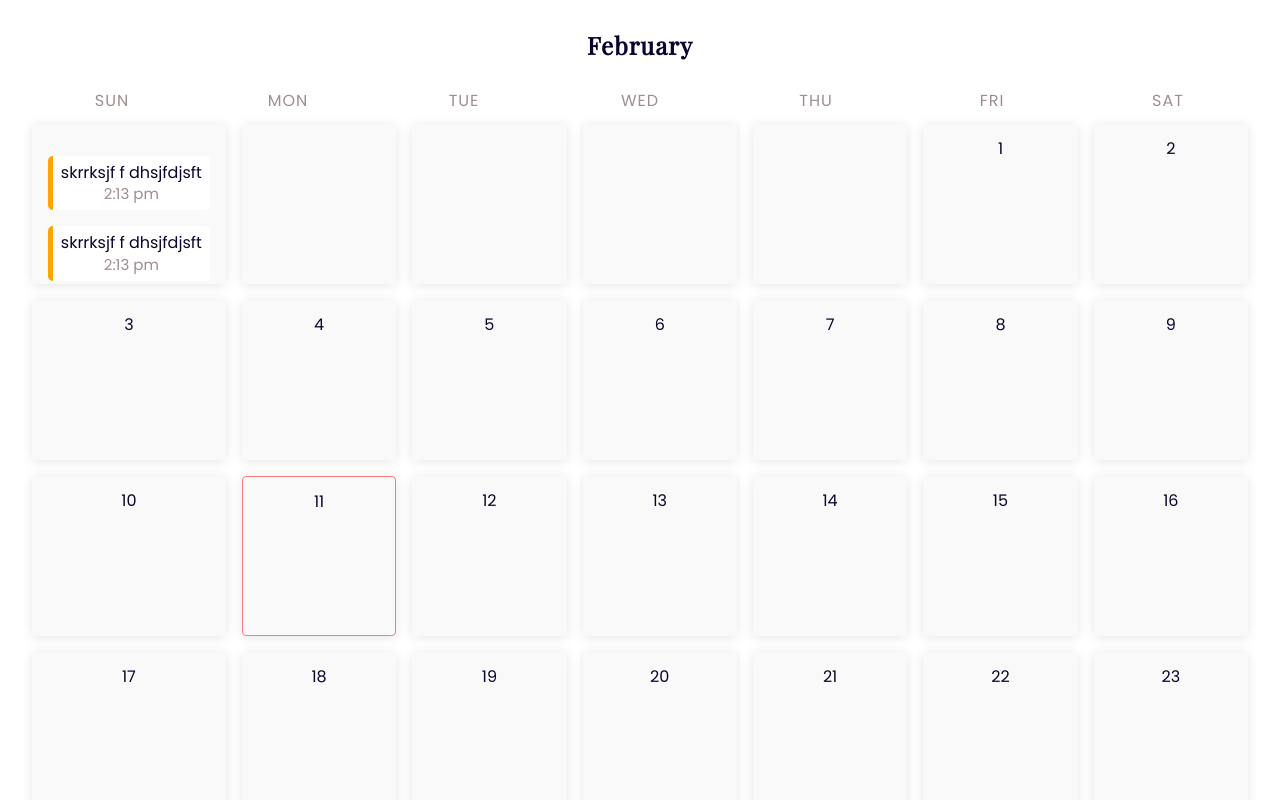
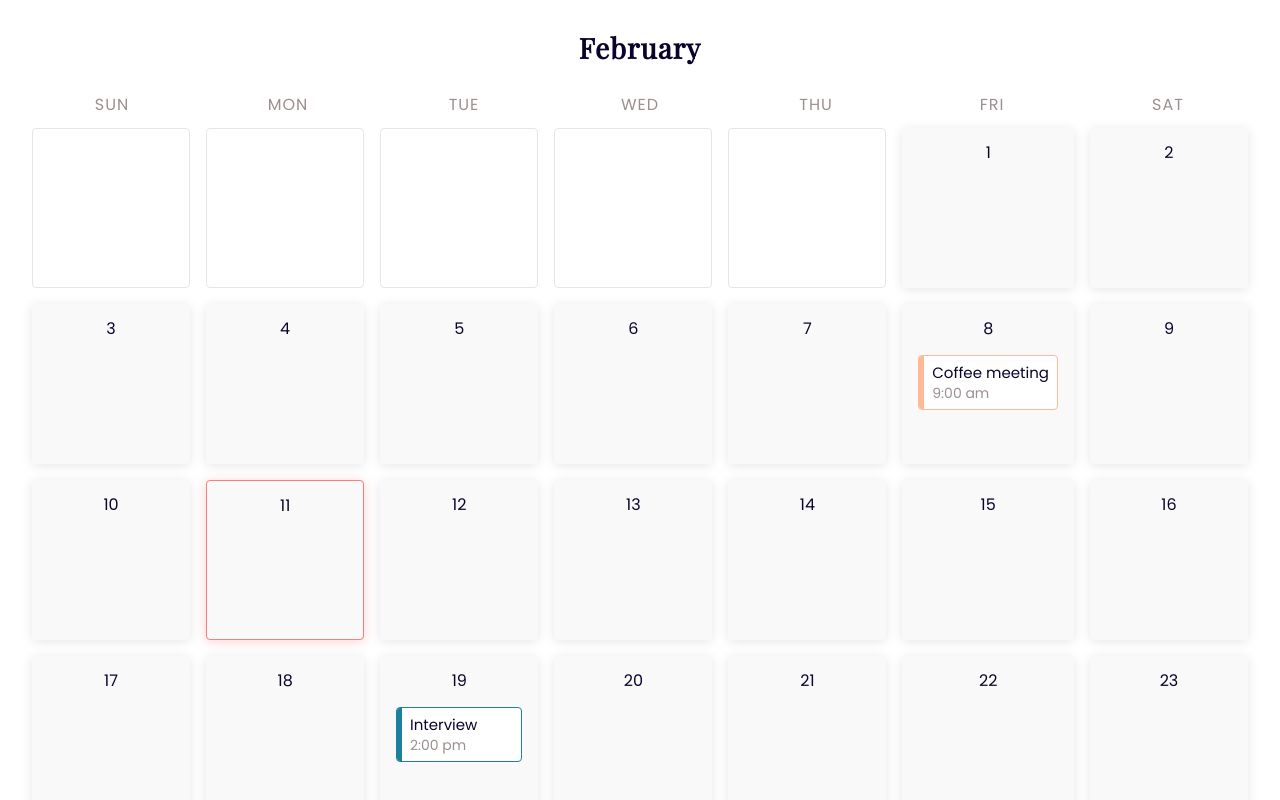
Before and after one commit to kelvinoshea/calendar, a React (Create React App) app: page / in a window 1280 px wide. Shown: the top 800 px of the page. Built offline with nearby package versions, Linux system fonts and the light colour scheme.

Commit message:
more additions, + styles

```diff
--- a/src/App.scss
+++ b/src/App.scss
@@ -8,3 +8,7 @@
   align-items: center;
   padding: 1rem;
 }
+
+h1, h2, h3, h4, h5, h6 {
+  font-weight: 700;
+}
--- a/src/components/Calendar/Calendar.module.scss
+++ b/src/components/Calendar/Calendar.module.scss
@@ -12,7 +12,7 @@
 .month {
   display: flex;
   justify-content: center;
-  font-size: 1.5rem;
+  font-size: 1.75rem;
   font-family: 'Playfair Display', serif;
   font-weight: bold;
   letter-spacing: 1px;
--- a/src/components/Calendar/index.jsx
+++ b/src/components/Calendar/index.jsx
@@ -1,15 +1,11 @@
 import React, { Component } from 'react'
 import dateFns from "date-fns"
-import PropTypes from 'prop-types'
 import styles from './Calendar.module.scss'
 import Day from '../Day'
 import Header from '../Header';
 import Reminder from '../Reminder';
 
-export default class index extends Component {
-  static propTypes = {
-    prop: PropTypes
-  }
+export default class Calendar extends Component {
 
   state = {
     currentMonth: new Date()
@@ -43,16 +39,7 @@ export default class index extends Component {
           />
         </div>
         <div className={styles.dates}>
-          <Day>
-            <Reminder
-              name="skrrksjf  f dhsjfdjsft"
-              time='2:13 pm'
-            />
-            <Reminder
-              name="skrrksjf  f dhsjfdjsft"
-              time='2:13 pm'
-            />
-          </Day>
+          <Day/>
           <Day/>
           <Day/>
           <Day/>
@@ -80,7 +67,13 @@ export default class index extends Component {
           />
           <Day
             dayNumber='8'
-          />
+          >
+            <Reminder
+              name="Coffee meeting"
+              time='9:00 am'
+              colour="#ffb997"
+            />
+          </Day>
           <Day
             dayNumber='9'
           />
@@ -113,7 +106,13 @@ export default class index extends Component {
           />
           <Day
             dayNumber='19'
-          />
+          >
+            <Reminder
+              name="Interview"
+              time='2:00 pm'
+              colour="#1c819e"
+            />
+          </Day>
           <Day
             dayNumber='20'
           />
--- a/src/components/Day/Day.module.scss
+++ b/src/components/Day/Day.module.scss
@@ -4,17 +4,17 @@
   display: flex;
   flex: 1;
   flex-direction: column;
-  background-color: $light_blue;
+  background-color: $light_grey;
   height: 10rem;
   padding: 1rem;
   border-radius: 0.25rem;
-  box-shadow: 0 0.1rem 0.75rem #0b032d1a;
+  box-shadow: 0 0.1rem 0.75rem $shadow_light;
   transition: 0.2s transform;
 
-  &:hover:not(.differentMonth) {
+  &:hover:not(.differentMonth, .selected) {
     cursor: pointer;
     transform: translateY(-10px) scale(1.05);
-    box-shadow: 0 0.2rem 1.5rem #0b032d2a;
+    box-shadow: 0 0.2rem 1.5rem $shadow_dark;
   }
 
   &:active {
@@ -23,6 +23,22 @@
 
   &.currentDay {
     border: 1px solid $pink;
+    box-shadow: 0 0.1rem 0.75rem $shadow_active_light;
+
+    &:hover {
+      box-shadow: 0 0.1rem 1rem $shadow_active_dark;
+    }
+  }
+
+  &.selected {
+    transform: scale(3);
+    font-size: 8px;
+  }
+
+  &.differentMonth {
+    background-color: transparent;
+    border: 1px solid $shadow_light;
+    box-shadow: none;
   }
 }
 
--- a/src/components/Day/index.jsx
+++ b/src/components/Day/index.jsx
@@ -1,17 +1,15 @@
 import React, { Component } from 'react'
 import cn from 'classnames'
 import dateFns from "date-fns"
-import PropTypes from 'prop-types'
 import styles from './Day.module.scss';
+import Fields from '../Fields';
 export default class Day extends Component {
-  static propTypes = {
-    prop: PropTypes
-  }
 
   state = {
     currentDay: false,
     differentMonth: false,
     currentDayNumber: new Date(),
+    selected: false,
   }
 
   componentDidMount() {
@@ -26,16 +24,31 @@ export default class Day extends Component {
     }
   }
 
+  renderInputs() {
+    return (
+      <Fields
+        onClickCancel={console.log('skrrrt')}
+      />
+    )
+  }
+
   render() {
     return (
       <div className={cn(
         styles.day,
         this.state.currentDay ? styles.currentDay : null,
         this.state.differentMonth ? styles.differentMonth : null,
-      )}>
+        this.state.selected ? styles.selected : null,
+      )}
+        onClick={() => this.setState({ selected: true })}
+      >
         <p>{this.props.dayNumber}</p>
         <div className={styles.reminderContainer}>
-          {this.props.children}
+          {
+            this.state.selected ?
+              this.renderInputs()
+              : this.props.children
+          }
         </div>
       </div>
     )
--- /dev/null
+++ b/src/components/Fields/Fields.module.scss
@@ -0,0 +1,87 @@
+@import '../util/variables.scss';
+
+.field {
+  display: flex;
+  flex-direction: column;
+  justify-content: space-between;
+  flex: 1;
+  transition: 0.2s all;
+}
+
+.details {
+  display: flex;
+  flex-direction: column;
+}
+
+.name {
+  background: transparent;
+  border: none;
+  outline: none;
+  padding: 0.25rem 0.5rem 0.25rem 0;
+  border-bottom: 1px solid transparent;
+  transition: 0.1s all;
+  margin-bottom: 0.5rem;
+  font-weight: bold;
+
+  &::placeholder {
+    font-weight: 400;
+  }
+
+  &:focus {
+    border-bottom: 1px solid $pink;
+  }
+}
+
+.actions {
+  width: 100%;
+  display: flex;
+  justify-content: space-between;
+}
+
+.selects {
+  display: flex;
+  justify-content: space-between;
+}
+
+.colourPicker {
+  width: 1rem;
+  height: 1rem;
+}
+
+select {
+  background: transparent;
+  border: 0;
+  outline: none;
+  transition: 0.1s all;
+  border-radius: 0;
+  flex: 1;
+  margin-right: 0.5rem;
+
+  option {
+    font-size: 16px;
+  }
+
+  &:focus {
+    border-bottom: 1px solid $pink;
+  }
+}
+
+button {
+  background: none;
+  border: 0;
+  outline: none;
+  transition: 0.2s all;
+  cursor: pointer;
+
+  &.primary {
+    background: $green;
+    color: #fff;
+    padding: 0.25rem 0.5rem;
+    border-radius: 10rem;
+    flex-grow: 0;
+  }
+
+  &:hover {
+    opacity: 0.6;
+  }
+}
--- /dev/null
+++ b/src/components/Fields/index.jsx
@@ -0,0 +1,50 @@
+import React, { Component, Fragment, } from 'react'
+import styles from './Fields.module.scss'
+
+export default class Fields extends Component {
+  state = {
+    time: '',
+    backgroundColor: '#3fafd7',
+  }
+
+  renderTimes() {
+    return(
+      <Fragment>
+        <option value="0000">12:00am</option>
+        <option value="0030">12:30am</option>
+        <option value="0100">01:00am</option>
+        <option value="0130">01:30am</option>
+        <option value="0200">02:00am</option>
+        <option value="0230">02:30am</option>
+        <option value="0300">03:00am</option>
+        <option value="0330">03:30am</option>
+        <option value="0400">04:00am</option>
+        <option value="0430">04:30am</option>
+        <option value="0500">05:00am</option>
+        <option value="0530">05:30am</option>
+        <option value="0600">06:00am</option>
+      </Fragment>
+    )
+  }
+
+
+  render() {
+    return (
+      <div className={styles.field}>
+        <div className={styles.details}>
+          <input maxLength="30" type="text" placeholder="New reminder" autoFocus className={styles.name}></input>
+          <div className={styles.selects}>
+            <select>
+              {this.renderTimes()}
+            </select>
+            <div className={styles.colourPicker} style={{backgroundColor: this.state.backgroundColor}}></div>
+          </div>
+        </div>
+        <div className={styles.actions}>
+          <button onClick={this.props.onClickCancel}>Cancel</button>
+          <button className={styles.primary}>Done</button>
+        </div>
+      </div>
+    )
+  }
+}
--- a/src/components/Reminder/Reminder.module.scss
+++ b/src/components/Reminder/Reminder.module.scss
@@ -1,22 +1,24 @@
 @import '../util/variables.scss';
 
 .reminder {
-  // height: 3rem;
   display: flex;
-  border-radius: 0.3rem;
+  border-radius: 4px;
   background-color: white;
   transition: 0.1s color;
   margin-bottom: 1rem;
   overflow: hidden;
+  border-width: 1px;
+  border-style: solid;
 
   &:hover {
-    color: $pink;
+    .name {
+      opacity: 0.75;
+    }
   }
 }
 
 .colour {
   width: 0.3rem;
-  background-color: orange;
 }
 
 .details {
@@ -25,6 +27,7 @@
   flex: 1;
   justify-content: center;
   padding: 0.5rem;
+  align-items: flex-start;
 }
 
 .name {
@@ -33,9 +36,12 @@
   overflow: hidden;
   text-overflow: ellipsis;
   margin-bottom: 0.2rem;
+  font-size: 15px;
+  text-align: left;
+  min-height: 18px;
 }
 
 .time {
   color: $grey;
-  font-size: 15px;
+  font-size: 14px;
 }
--- a/src/components/Reminder/index.jsx
+++ b/src/components/Reminder/index.jsx
@@ -4,10 +4,8 @@ import styles from './Reminder.module.scss'
 export default class Reminder extends Component {
   render() {
     return (
-      <div className={styles.reminder}>
-        <div className={styles.colour}>
-          {this.props.colour}
-        </div>
+      <div className={styles.reminder} style={{ borderColor: this.props.colour }}>
+        <div className={styles.colour} style={{ backgroundColor: this.props.colour }} />
         <div className={styles.details}>
           <div className={styles.name}>
             {this.props.name}
--- a/src/components/util/variables.scss
+++ b/src/components/util/variables.scss
@@ -1,9 +1,20 @@
 // Colours
 
+// Global
+
 $light_green: #fbfad3;
-$light_blue: #faf9f9;
+$light_grey: #faf9f9;
 $magenta: #843b62;
 $pink: #f67e7d;
 $deep_purple: #0b032d;
 $tan: #ffb997;
 $grey: #9d8f8f;
+$green: #74b49b;
+
+// Shadows
+$shadow_light: #0b032d1a;
+$shadow_dark: #0b032d2a;
+$shadow_active_light: #f67e7d5a;
+$shadow_active_dark: #f67e7d8a;
+
+$input_bg: #5095C31a
```
Also changed, not shown: src/components/Modal/index.jsx (added, +11 -0 lines), src/components/Modal/Modal.module.scss (added).
